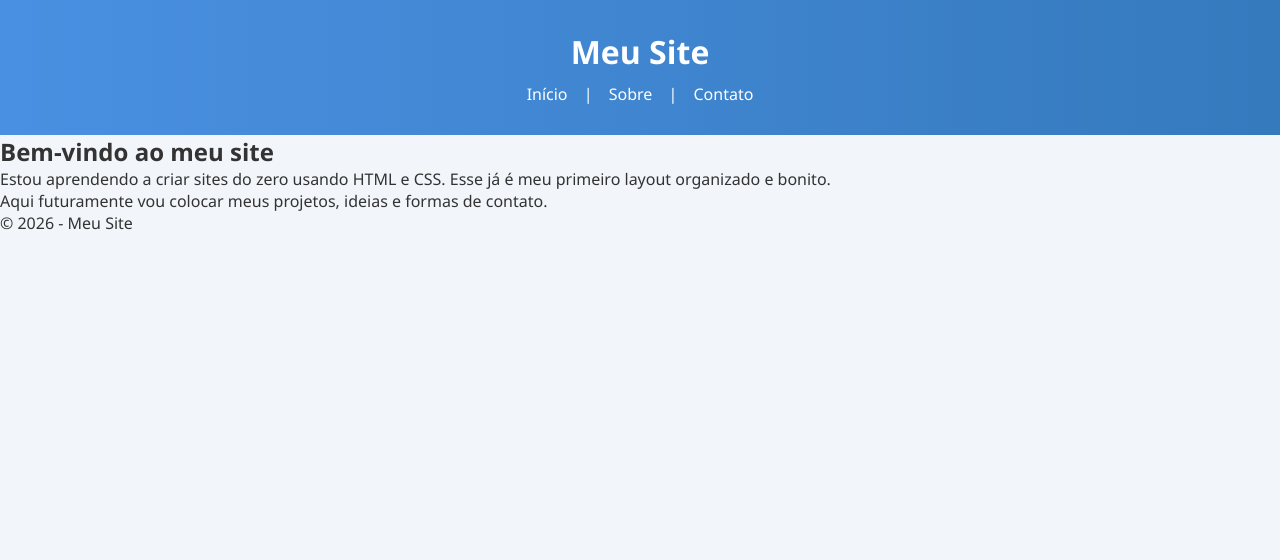
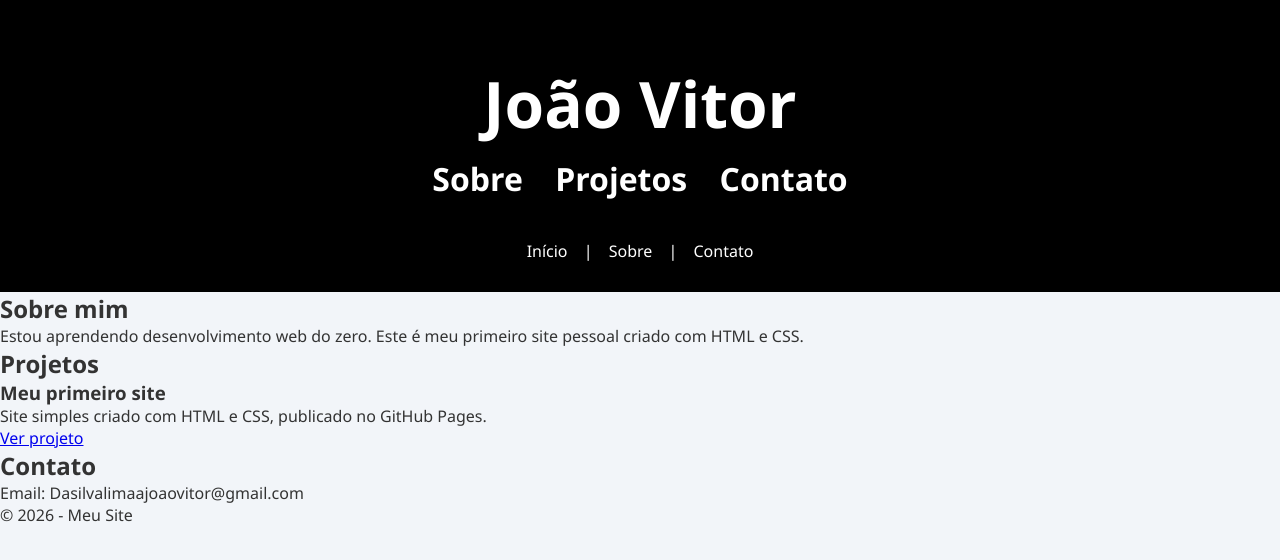
Before and after one commit to dasilvalimaajoaovitor-cmd/meu-primeiro-site, a plain HTML site: page index.html in a window 1280 px wide. Drawn offline with Linux system fonts and the light colour scheme.

Commit message:
Add files via upload

```diff
--- a/index.html
+++ b/index.html
@@ -2,13 +2,21 @@
 <html lang="pt-br">
 <head>
     <meta charset="UTF-8">
-    <title>Meu Site</title>
+    <title>eu SiteM</title>
     <meta name="viewport" content="width=device-width, initial-scale=1.0">
 </head><link rel="stylesheet" href="style.css">
 <body>
 
     <header>
-        <h1>Meu Site</h1>
+        <h1><header>
+    <h1>João Vitor</h1>
+    <nav>
+        <a href="#sobre">Sobre</a>
+        <a href="#projetos">Projetos</a>
+        <a href="#contato">Contato</a>
+    </nav>
+</header>
+</h1>
         <nav>
             <a href="#">Início</a> |
             <a href="#">Sobre</a> |
@@ -16,21 +24,36 @@
         </nav>
     </header>
 
-    <main>
+  <main>
 
-    </<main>
-    <h2>Bem-vindo ao meu site</h2>
-    <p>
-        Estou aprendendo a criar sites do zero usando HTML e CSS.
-        Esse já é meu primeiro layout organizado e bonito.
-    </p>
+    <section id="sobre">
+        <h2>Sobre mim</h2>
+        <p>
+            Estou aprendendo desenvolvimento web do zero.
+            Este é meu primeiro site pessoal criado com HTML e CSS.
+        </p>
+    </section>
 
-    <p>
-        Aqui futuramente vou colocar meus projetos, ideias
-        e formas de contato.
-    </p>
+    <section id="projetos">
+        <h2>Projetos</h2>
+
+        <div class="projeto">
+            <h3>Meu primeiro site</h3>
+            <p>
+                Site simples criado com HTML e CSS, publicado no GitHub Pages.
+            </p>
+            <a href="#" target="_blank">Ver projeto</a>
+        </div>
+
+    </section>
+
+    <section id="contato">
+        <h2> Contato</h2>
+        <p>Email: Dasilvalimaajoaovitor@gmail.com</p>
+    </section>
 
 </main>
+
 <footer>
 
     <p>© 2026 - Meu Site</p>
--- a/style.css
+++ b/style.css
@@ -12,7 +12,7 @@ body {
 
 /* CABEÇALHO */
 header {
-    background: linear-gradient(90deg, #4a90e2, #357ABD);
+    background: linear-gradient(90deg, #000000, #000000);
     color: white;
     padding: 30px;
     text-align: center;
@@ -49,3 +49,32 @@ p {
     }
 
 }
+section {
+    margin-bottom: 40px;
+}
+
+section h2 {
+    margin-bottom: 15px;
+    color: #357ABD;
+}
+
+.projeto {
+    background-color: #f4f4f4;
+    padding: 20px;
+    border-radius: 6px;
+}
+
+.projeto h3 {
+    margin-bottom: 10px;
+}
+
+.projeto a {
+    display: inline-block;
+    margin-top: 10px;
+    color: #357ABD;
+    font-weight: bold;
+    text-decoration: none;
+}
+
+.projeto a:hover {
+    text-decoration: underline;
```
